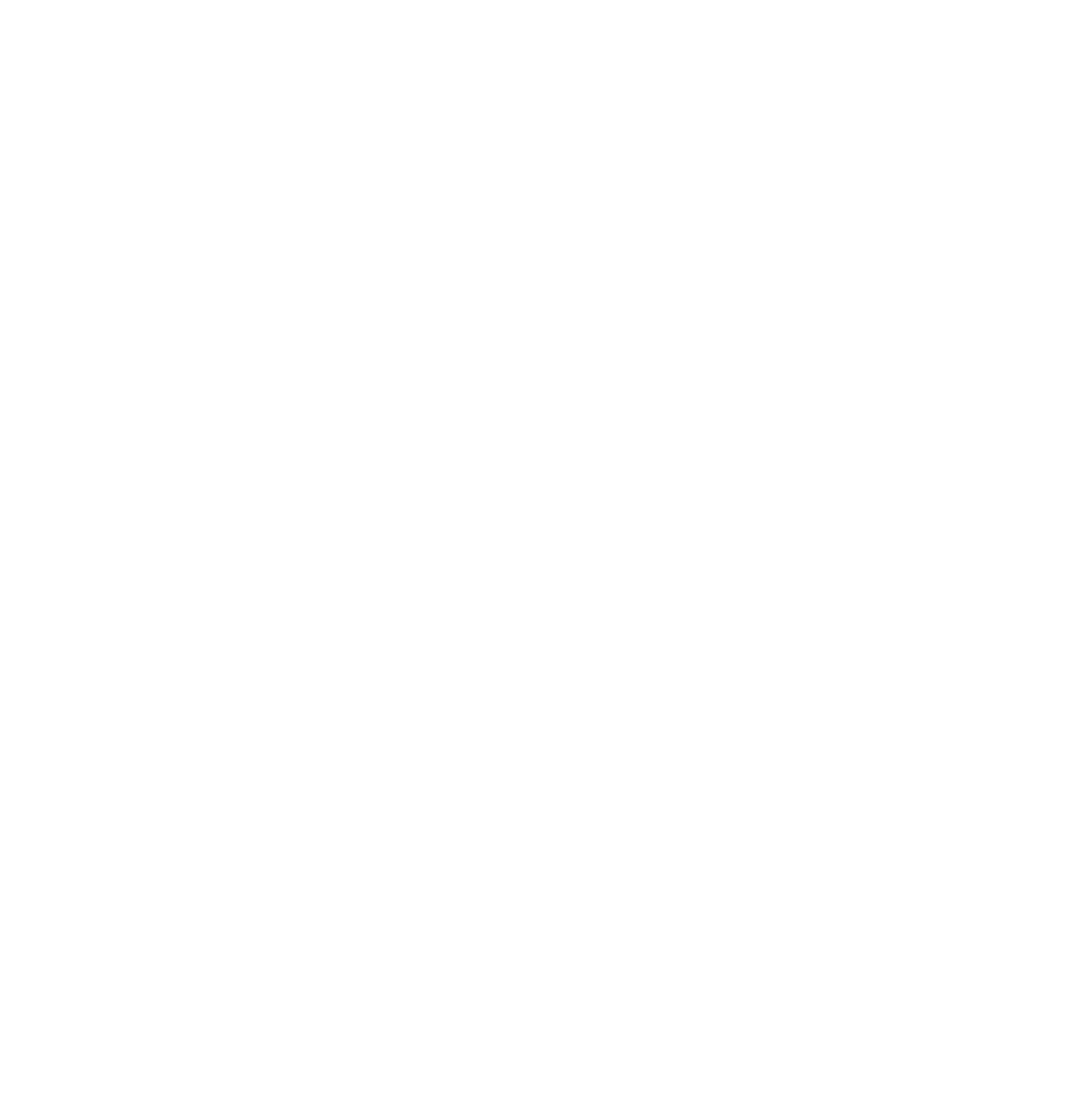
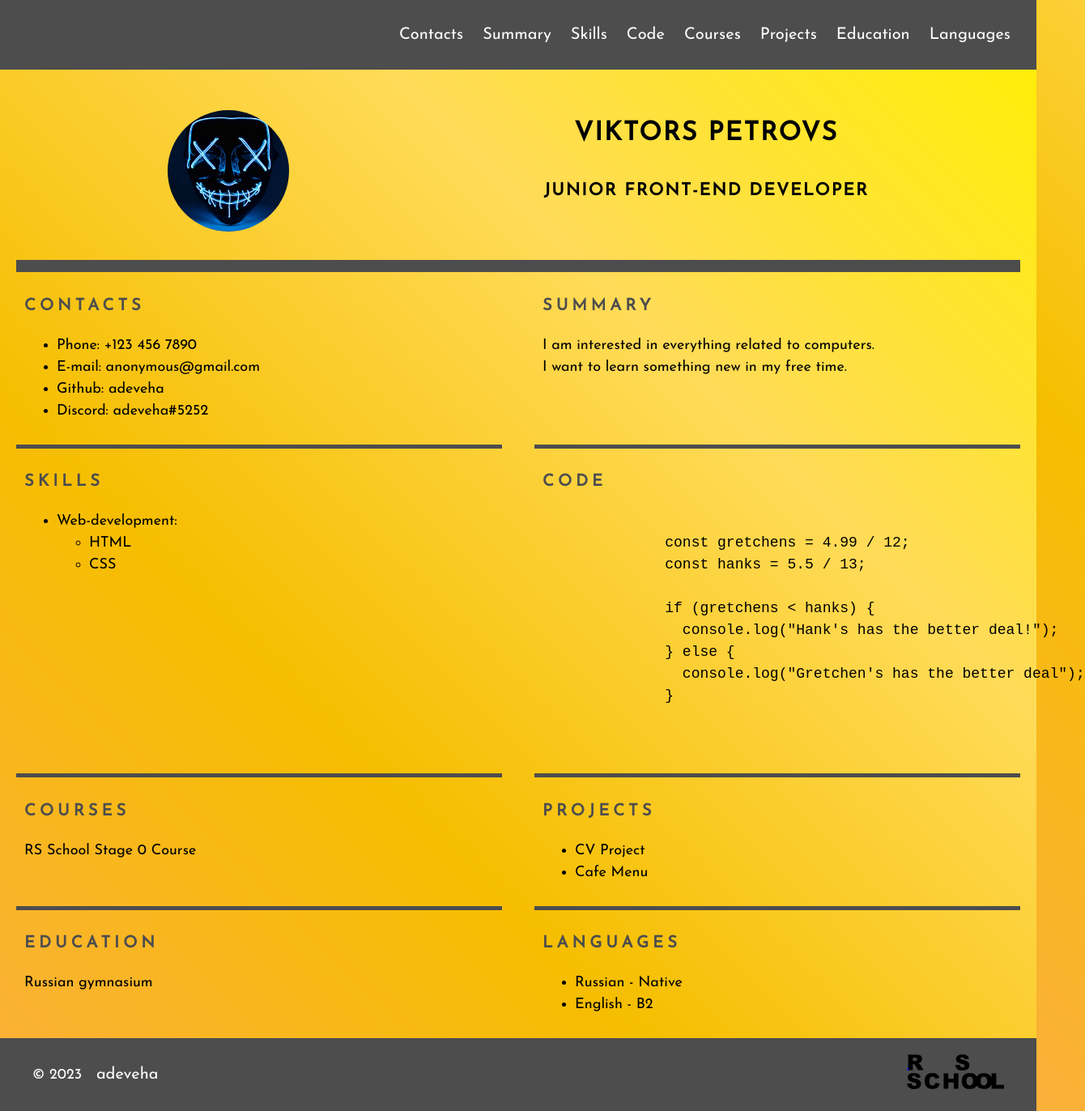
Before and after one commit to adeveha/rsschool-cv, a plain HTML site: page index.html in a window 1280 px wide. Shown: the whole page at 81% size, 1340 px wide, since content can reach past the window. Before the commit the page ends 800 px from the top, so only its background shows below. Drawn offline with Linux system fonts and the light colour scheme.

Commit message:
init: finished cv

```diff
--- a/index.html
+++ b/index.html
@@ -3,9 +3,141 @@
   <head>
     <meta charset="UTF-8">
     <meta name="viewport" content="width=device-width, initial-scale=1.0">
-  <title>Document</title>
+    <link rel="stylesheet" href="style.css">
+    <link rel="icon" href="profile.ico">
+    <link rel="preconnect" href="https://fonts.googleapis.com">
+    <link rel="preconnect" href="https://fonts.gstatic.com" crossorigin>
+    <link
+      href="https://fonts.googleapis.com/css2?family=Josefin+Sans&family=Pacifico&display=swap"
+      rel="stylesheet">
+    <title>CV</title>
   </head>
   <body>
+    <header class="header">
+      <div class="container">
+        <nav class="nav">
+          <ul class="nav-list">
+            <li class="nav-item">
+              <a href="#contacts" class="nav-link">Contacts</a>
+            </li>
+            <li class="nav-item">
+              <a href="#summary" class="nav-link">Summary</a>
+            </li>
+            <li class="nav-item">
+              <a href="#skills" class="nav-link">Skills</a>
+            </li>
+            <li class="nav-item"><a href="#code" class="nav-link">Code</a></li>
+            <li class="nav-item">
+              <a href="#courses" class="nav-link">Courses</a>
+            </li>
+            <li class="nav-item">
+              <a href="#projects" class="nav-link">Projects</a>
+            </li>
+            <li class="nav-item">
+              <a href="#education" class="nav-link">Education</a>
+            </li>
+            <li class="nav-item">
+              <a href="#languages" class="nav-link">Languages</a>
+            </li>
+          </ul>
+        </nav>
+      </div>
+    </header>
+    <main class="main">
+      <div class="container main-container">
+        <section class="section section-profile" id="profile">
+          <img
+            src="image/profile.jpg"
+            alt="profile photo"
+            class="section-profile-logo">
+          <div class="section-profile-title">
+            <h1 class="section-title main-title">Viktors Petrovs</h1>
+            <h3 class="section-subtitle">Junior Front-End Developer</h3>
+          </div>
+        </section>
+        <section class="section" id="contacts">
+          <h2 class="section-title">Contacts</h2>
+          <ul>
+            <li>Phone: +123 456 7890</li>
+            <li>E-mail: anonymous@gmail.com</li>
+            <li>Github: adeveha</li>
+            <li>Discord: adeveha#5252</li>
+          </ul>
+        </section>
+        <section class="section" id="summary">
+          <h2 class="section-title">Summary</h2>
+          <p>
+            I am interested in everything related to computers.
+            <br>
+            I want to learn something new in my free time.
+          </p>
+        </section>
+        <section class="section" id="skills">
+          <h2 class="section-title">Skills</h2>
+          <ul>
+            <li>
+              Web-development:
+              <ul>
+                <li>HTML</li>
+                <li>CSS</li>
+              </ul>
+            </li>
+          </ul>
+        </section>
+        <section class="section" id="code">
+          <h2 class="section-title">Code</h2>
+          <pre>
+            <code>
+              const gretchens = 4.99 / 12;
+              const hanks = 5.5 / 13;
 
+              if (gretchens &lt; hanks) {
+                console.log("Hank's has the better deal!");
+              } else {
+                console.log("Gretchen's has the better deal");
+              }
+            </code>
+          </pre>
+        </section>
+        <section class="section" id="courses">
+          <h2 class="section-title">Courses</h2>
+          <p>RS School Stage 0 Course</p>
+        </section>
+        <section class="section" id="projects">
+          <h2 class="section-title">Projects</h2>
+          <ul>
+            <li>CV Project</li>
+            <li>Cafe Menu</li>
+          </ul>
+        </section>
+        <section class="section" id="education">
+          <h2 class="section-title">Education</h2>
+          <p>Russian gymnasium</p>
+        </section>
+        <section class="section" id="languages">
+          <h2 class="section-title">Languages</h2>
+          <ul>
+            <li>Russian - Native</li>
+            <li>English - B2</li>
+          </ul>
+        </section>
+      </div>
+    </main>
+    <footer class="footer">
+      <div class="container footer-container">
+        <div>
+          &#169; 2023
+          <a href="https://github.com/adeveha" target="_blank" class="nav-link"
+            >adeveha</a
+          >
+        </div>
+        <a
+          href="https://rs.school/js-stage0/"
+          target="_blank"
+          class="school-logo"
+          >.</a
+        >
+      </div>
+    </footer>
   </body>
 </html>
```
Lines whose indentation alone changed are shown as unchanged.
